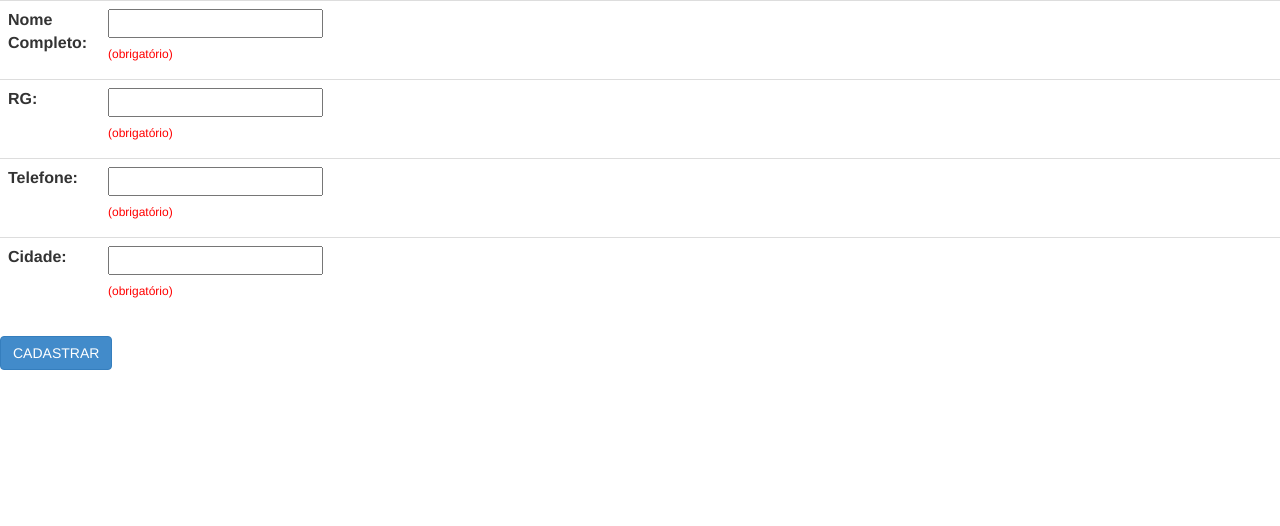
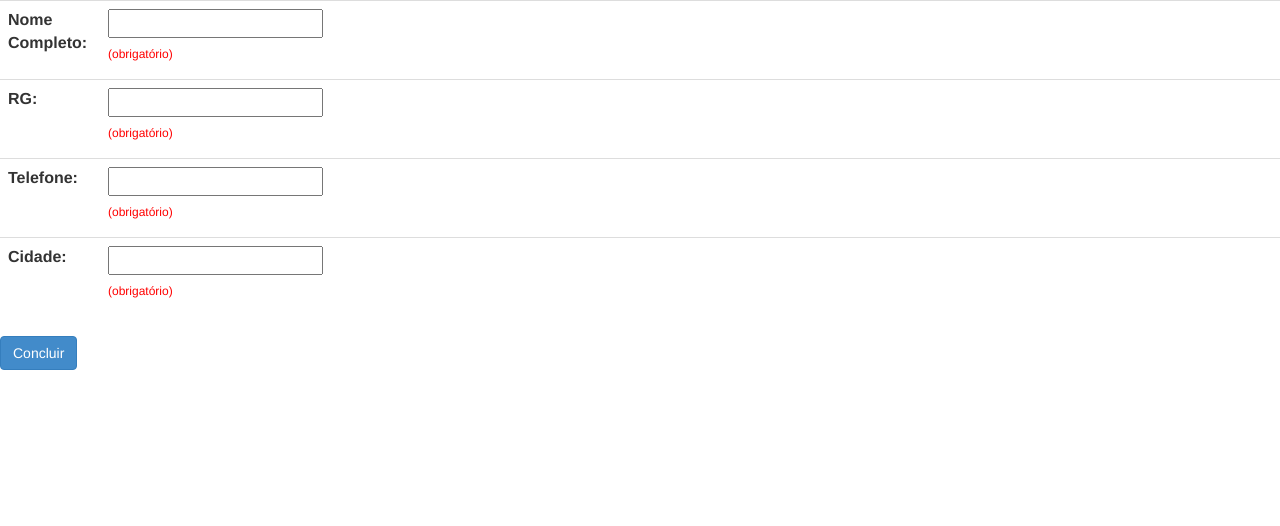
Before and after one commit to marcisomartines/study, a PHP site: page /reserva.php in a window 1280 px wide. Shown: the top 526 px of the page. Run offline with PHP 8.4, Linux system fonts and the light colour scheme; data that the repository does not hold is empty.

Commit message:
correções

```diff
--- a/in.php
+++ b/in.php
@@ -11,4 +11,4 @@ $reserva="INSERT INTO tb_reservs (nr_poltrona, tipo, id_tour, id_client,loc_emba
 
 $query=$db->query($reserva);
 
-header ('Location: tour.php');
+header ('Location: index.php');
--- a/reserva.php
+++ b/reserva.php
@@ -27,5 +27,5 @@ require_once 'config.php';
 </table>
 <input type="hidden" name="id_tour" id="id_tour" value="<?=$_POST['id_tour']?>">
 <input type="hidden" name="nr_poltrona" id="nr_poltrona" value="<?=$_POST['nr_poltrona']?>">
-<input type="submit" value="CADASTRAR" class="btn btn-primary">
+<input type="submit" value="Concluir" class="btn btn-primary">
 </form>
```
Also changed, not shown: index.php (renamed from tour.php).
